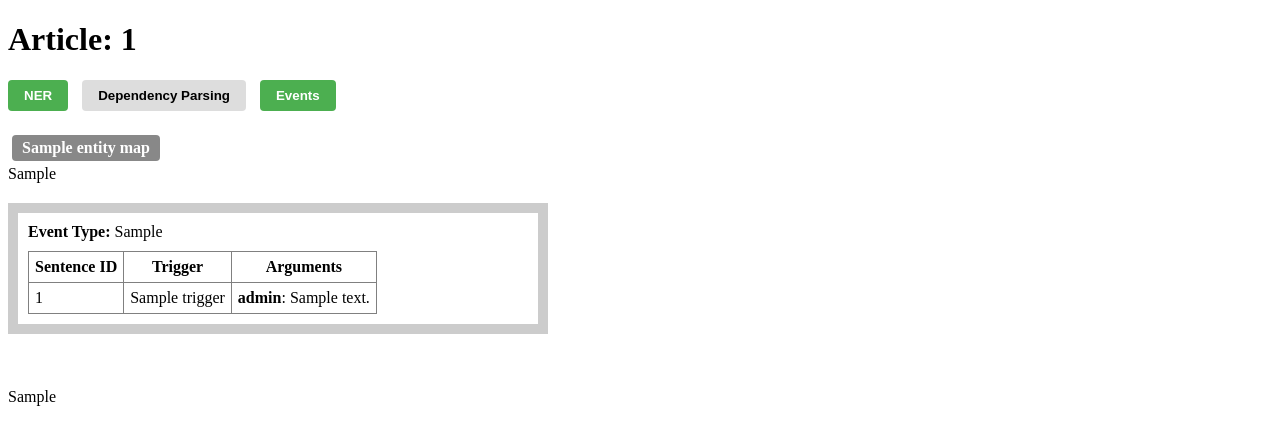
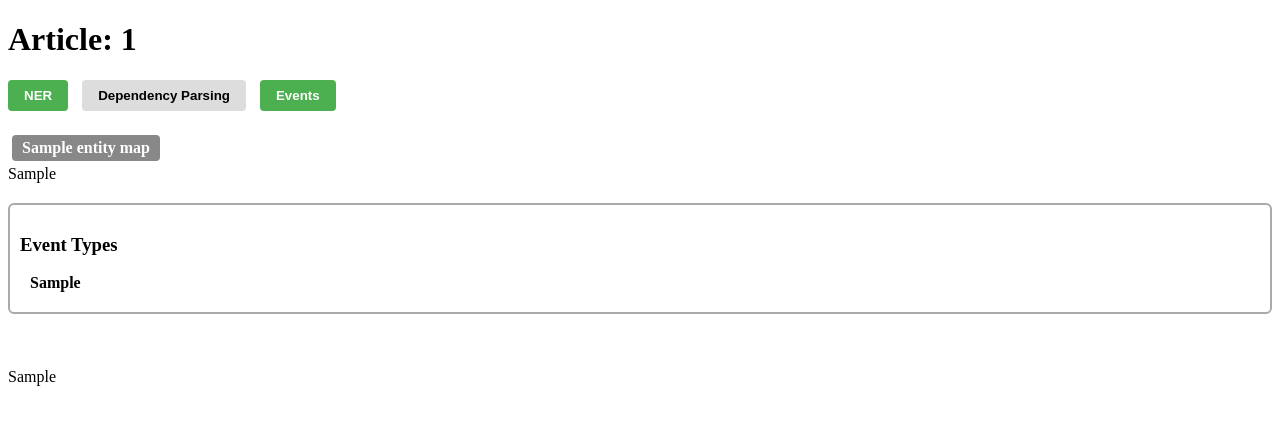
Before and after one commit to Priyageorge123/Multimodal-factcheck, a Flask app: template templates/full_view.html in a window 1280 px wide, after a click on "Events". Shown: the top 445 px of the page. Run offline with Flask 3, Linux system fonts and the light colour scheme; the template is opened without the code that fills it: most values are stand-ins (such as "Sample title", 1, 10 or a date in 2020); parts of the project's set-up code (start-up, migrations or seed data) failed here and were passed over.

Commit message:
Dropdown of Event Types

```diff
--- a/templates/full_view.html
+++ b/templates/full_view.html
@@ -34,6 +34,23 @@
         .section {
             margin-top: 20px;
         }
+
+        .event-section {
+            margin-bottom: 20px;
+            padding: 10px;
+            border-radius: 6px;
+        }
+
+        .event-toggle {
+            cursor: pointer;
+            font-weight: bold;
+            margin-bottom: 10px;
+        }
+
+        .event-details {
+            display: none;
+            margin-top: 10px;
+        }
     </style>
 
     <script>
@@ -41,9 +58,13 @@
             const section = document.getElementById(sectionId);
             const button = document.getElementById(buttonId);
             const isVisible = section.style.display === 'block';
-
             section.style.display = isVisible ? 'none' : 'block';
             button.classList.toggle('active', !isVisible);
+        }
+
+        function toggleEventType(id) {
+            const details = document.getElementById(id);
+            details.style.display = details.style.display === 'none' ? 'block' : 'none';
         }
     </script>
 </head>
@@ -58,10 +79,8 @@
         <button id="eventBtn" class="toggle-btn" onclick="toggleSection('eventBtn','events')">Events</button>
     </div>
 
-
-    <!-- NER Visualization -->
+    <!-- NER Section -->
     <div id="ner" class="section" style="display: block;">
-            <!-- Entity Types Displayed -->
         <div class="section">
             {% for label in entity_map %}
                 <span class="tag" style="background-color: {{ color_map[label] }}">{{ label }}</span>
@@ -69,11 +88,21 @@
         </div>
         {{ ner_html|safe }}
     </div>
-    <div id="events" style="display: none; margin-top: 20px;;">
+
+    <!-- Events Section -->
+    <div id="events" class="section" style="display: none;">
+        <div class="event-section" style="border: 2px solid #aaa;">
+            <h3>Event Types</h3>
             {% for event_type, occurrences in events.items() %}
-        <div style="margin-bottom: 20px; padding: 10px;max-width: 500px; border: 10px solid {{ event_type_colors.get(event_type, '#ccc') }};">
-            <strong>Event Type:</strong> {{ event_type }}
-            <table border="1" cellpadding="6" cellspacing="0" style="margin-top: 10px; border-collapse: collapse;">
+                <div class="event-toggle"
+                    onclick="toggleEventType('event_{{ loop.index }}')"
+                    style="padding-left: 10px; cursor: pointer;">
+                    <strong style="color: {{ event_type_colors.get(event_type, '#000') }}">
+                         {{ event_type }}
+                    </strong>
+                </div>
+                <div id="event_{{ loop.index }}" class="event-details">
+                    <table border="1" cellpadding="6" cellspacing="0" style="margin-top: 10px; border-collapse: collapse; width: 100%;">
                         <tr>
                             <th>Sentence ID</th>
                             <th>Trigger</th>
@@ -93,7 +122,9 @@
                     </table>
                 </div>
             {% endfor %}
-        <div>
+        </div>
+
+        <div style="margin-top: 20px;">
             {% for label in event_map %}
                 <span class="tag" style="background-color: {{ color_map['EVENT'] }}">{{ label }}</span>
             {% endfor %}
@@ -101,7 +132,7 @@
         <div>{{ event_html|safe }}</div>
     </div>
 
-    <!-- Dependency Parsing Visualization -->
+    <!-- Dependency Parsing Section -->
     <div id="dep" style="display: none;">
         {% for dep, labels in zipped_deps %}
             <div style="margin-bottom: 30px;">
@@ -114,18 +145,5 @@
             </div>
         {% endfor %}
     </div>
-    <div id="events" style="display: none;">
-        <h3>Event Types Found:</h3>
-        {% if event_types %}
-            <ul>
-            {% for event in event_types %}
-                <li>{{ event }}</li>
-            {% endfor %}
-            </ul>
-        {% else %}
-            <p>No event types found in this article.</p>
-        {% endif %}
-    </div>
-
 </body>
 </html>
```
Lines whose indentation alone changed are shown as unchanged.
